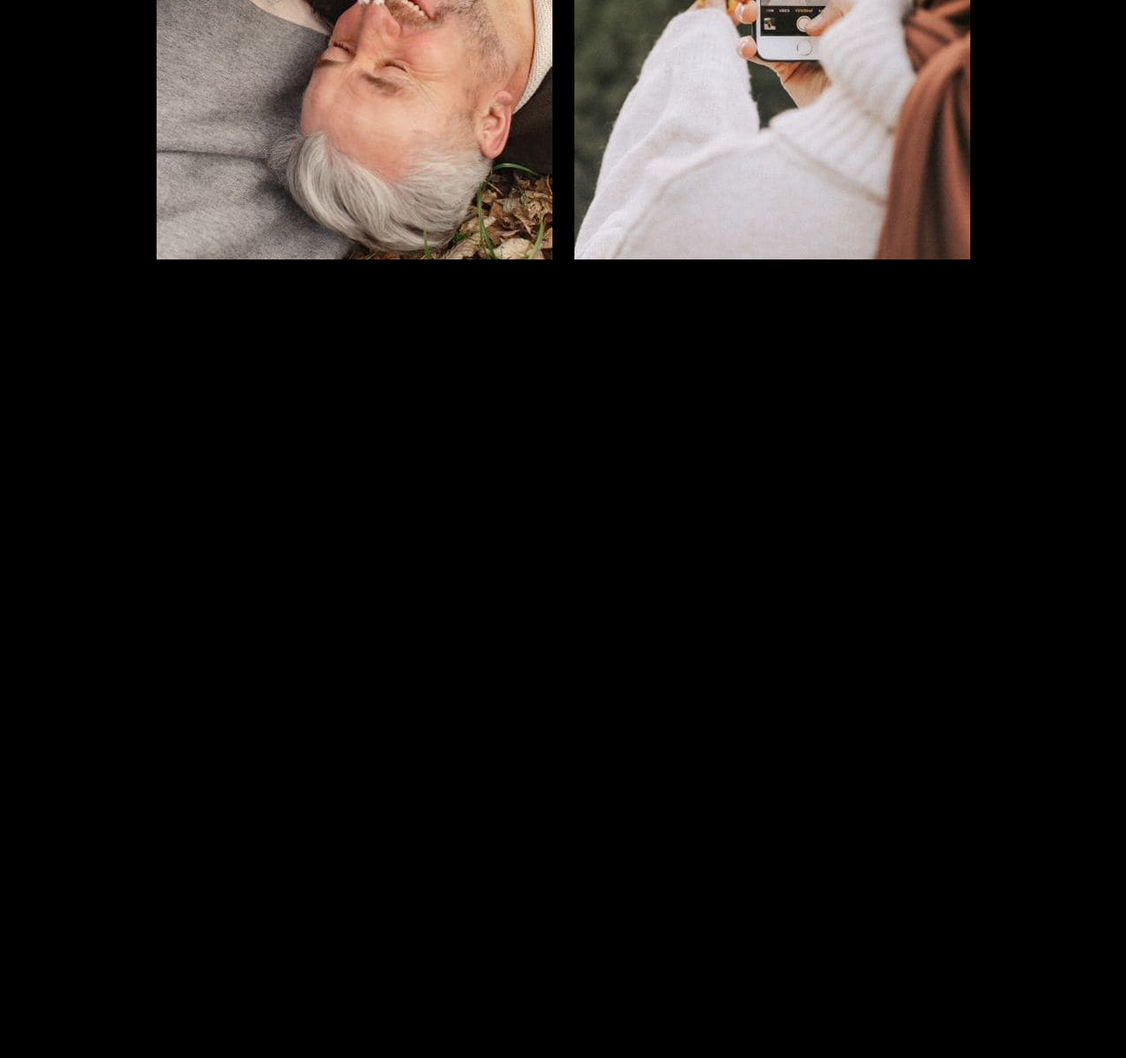
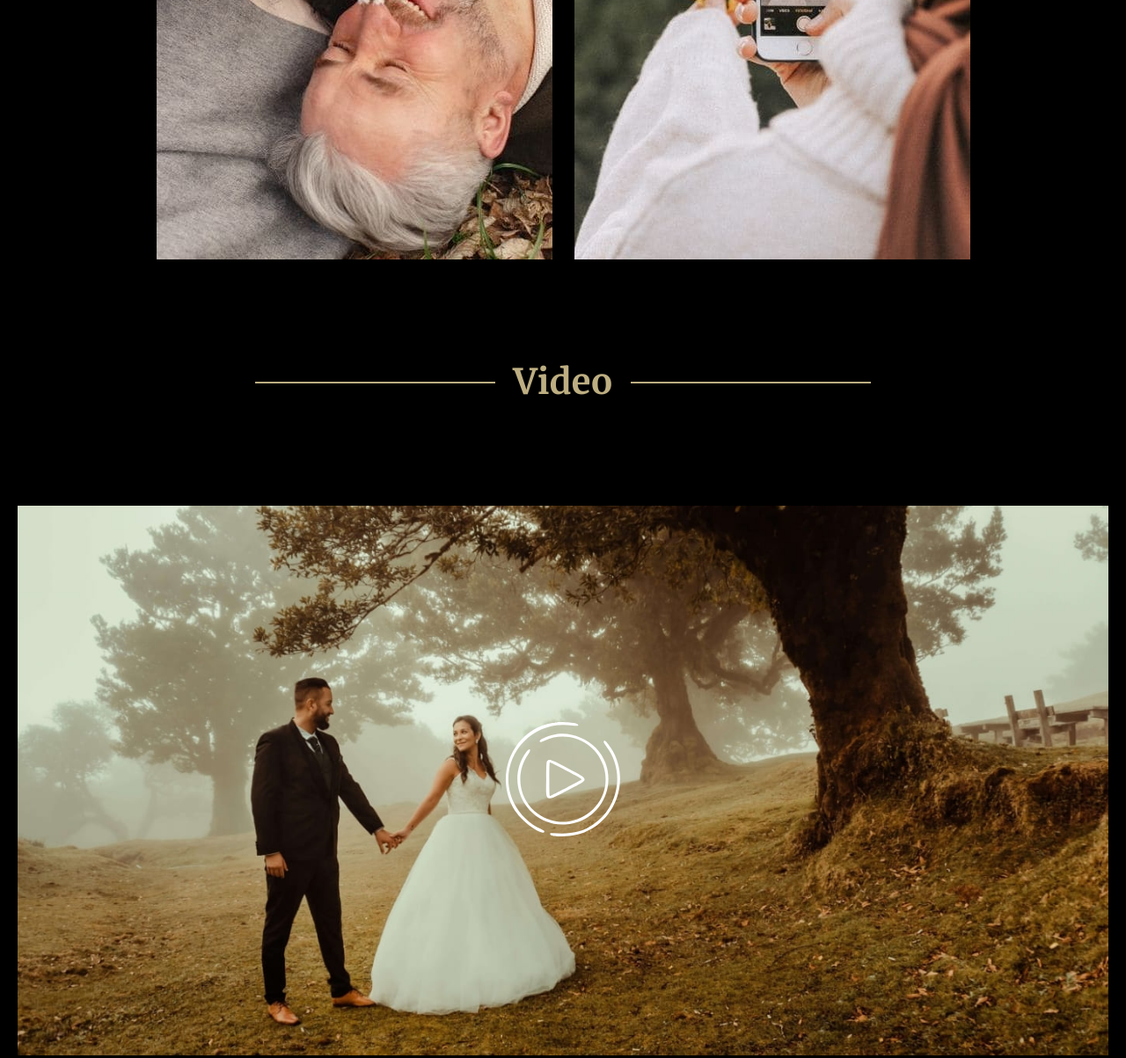
Before and after one commit to DnsYOUdnk/Building-completed-applications, a plain HTML site: page portfolio/index.html in a window 1280 px wide. Shown: the part 3424-4627 px from the top of the page at 88% size. Before the commit the page ends 3724 px from the top, so only its background shows below. Drawn offline with Linux system fonts and the light colour scheme.

Commit message:
feat: add section video and his styles

```diff
--- a/portfolio/index.html
+++ b/portfolio/index.html
@@ -133,6 +133,17 @@
                 </div>
             </section>
             <section class="video">
+                <div class="container">
+                    <div class="video__wrapper">
+                        <div class="section__title-wrapper">
+                            <h2 class="section__title" id="video">Video</h2>
+                        </div>
+                        <div class="video-player">
+                            <img src="./assets/img/sec-video-player__img.png" alt="video-player" class="video-player__element">
+                            <button class="video__btn"><img src="./assets/svg/sec-video-player__btn-play.svg" alt=""></button>
+                        </div>
+                    </div>
+                </div>
             </section>
             <section class="price">
             </section>
--- a/portfolio/style.css
+++ b/portfolio/style.css
@@ -275,3 +275,32 @@ body {
     gap: 20px 25px;
     justify-content: center;
 }
+
+.video__wrapper .section__title-wrapper {
+    padding: 94px 0 61px;
+}
+
+.video-player {
+    position: relative;
+    display: flex;
+    justify-content: center;
+    align-items: center;
+    height: 705px;
+}
+
+.video-player__element {
+    width: 100%;
+}
+
+.video__btn {
+    position: absolute;
+    background: transparent;
+    border: none;
+    cursor: pointer;
+}
+
+.video__btn:hover {
+    filter: invert(26%) sepia(15%) saturate(638%) hue-rotate(7deg) brightness(92%)
+    contrast(87%);
+    transition: 0.3s;
+}
```
